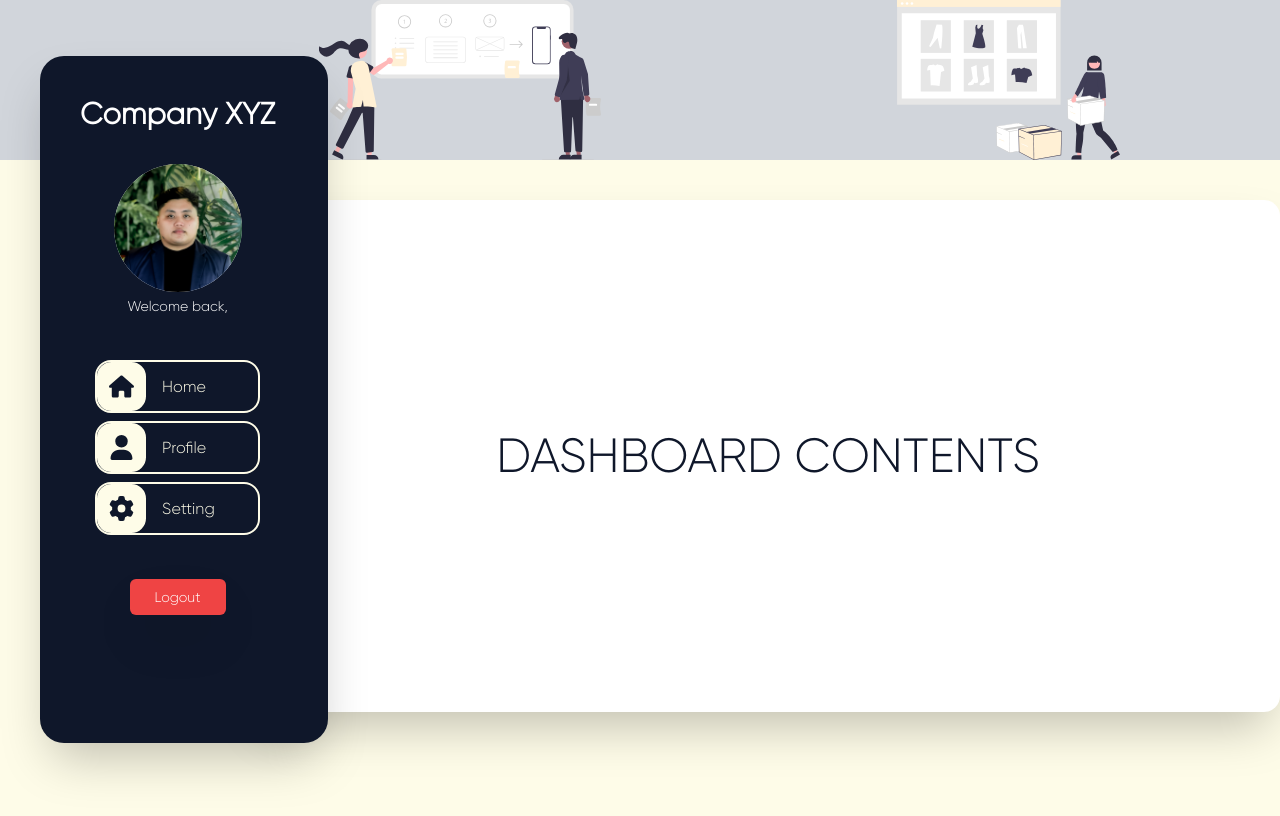
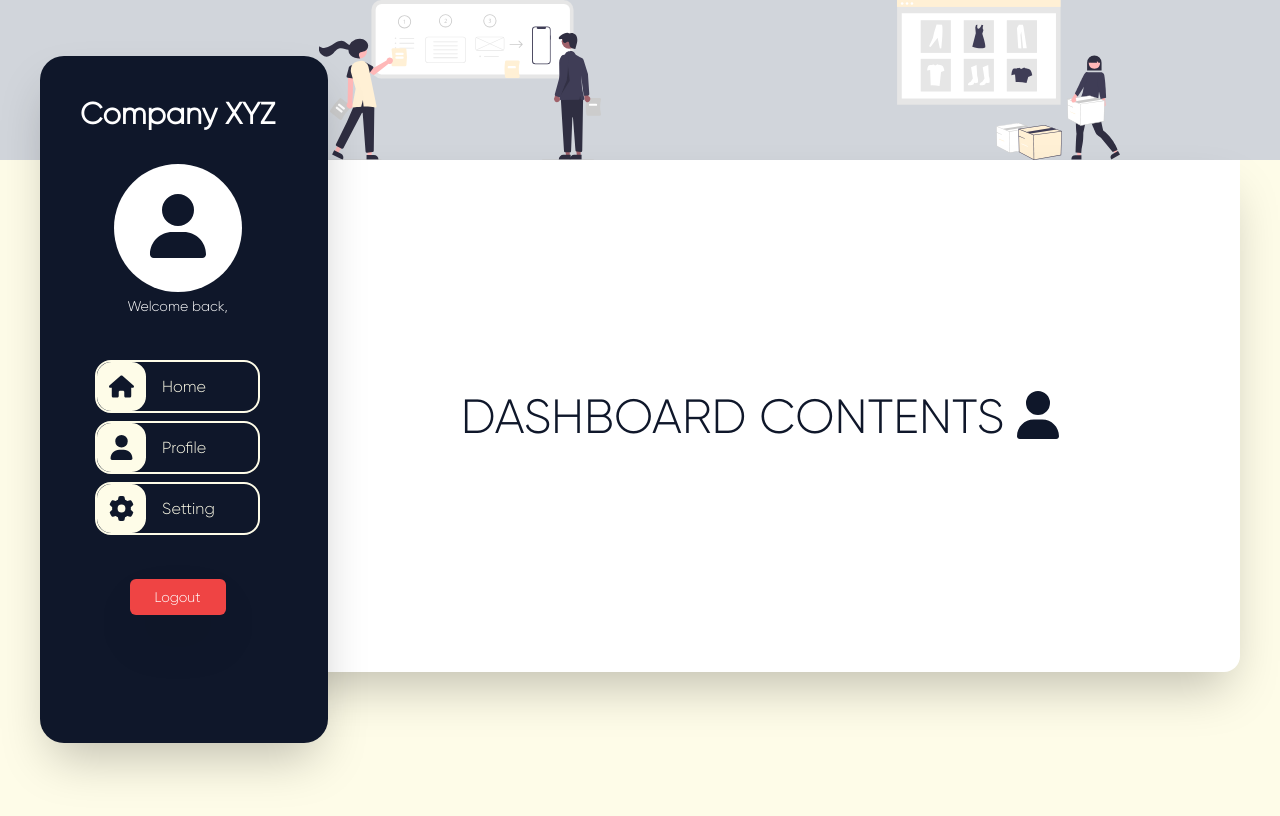
Before and after one commit to PatrickPahunang/FETemp, a React (Create React App) app: page /dashboard/1 in a window 1280 px wide. Shown: the top 816 px of the page. Built offline with nearby package versions, Linux system fonts and the light colour scheme; no server answers; sample sign-in values are in the browser's storage.

Commit message:
media files save to database & directory - 50%

```diff
--- /dev/null
+++ b/src/components/item.jsx
@@ -0,0 +1,23 @@
+import { FontAwesomeIcon } from '@fortawesome/react-fontawesome'
+import { library } from '@fortawesome/fontawesome-svg-core'
+import { faCartShopping } from '@fortawesome/free-solid-svg-icons'
+
+
+library.add(faCartShopping);
+
+
+const Item = ({image,product_name,product_price}) => {
+    <div className='h-80 w-60 shadow-2xl rounded-lg'>
+            <div>
+              <img src={image} alt='Product' className='object-cover rounded-t-lg h-52 w-full object-top' />
+            </div>
+            <div className='text-start flex flex-col px-2'>
+              <span className='font-bold text-xl mt-1'>{product_name}</span>
+              <span className=' text-xl '>{product_price}</span>
+            </div>
+            <button className='transition ease-out duration-300 hover:bg-yellow-50 hover:text-slate-900 text-md h-12 mt-1 rounded-b-lg w-full bg-slate-900 text-yellow-50 text-center flex justify-center items-center'><FontAwesomeIcon icon={faCartShopping} className='h-6 pr-1 '/>Add to Cart</button>
+
+          </div>
+}
+
+export default Item
--- a/src/components/navbar.jsx
+++ b/src/components/navbar.jsx
@@ -39,7 +39,21 @@ return (
         <div className='flex flex-col justify-start items-center h-full pb-32 pt-10' data-aos="fade-right" data-aos-duration="1000" data-aos-delay="500">
           <div className='mb-10 flex justify-center flex-col items-center'>
               <div className='text-3xl mb-8 font-bold'> Company XYZ</div>
-              <div className=' bg-white rounded-full h-32 w-32 object-cover flex justify-center items-center mb-1'> <img src={image} alt="Display" className='object-cover object-top rounded-full h-32 w-32' /> </div>
+
+              <div className='bg-white rounded-full h-32 w-32 object-cover flex justify-center items-center mb-1'>
+                {image ? (
+                  <div>
+                    <img src={image} alt="Display" className='object-cover object-top rounded-full h-32 w-32' />
+                  </div>
+                ) : (
+                  <div>
+                    <FontAwesomeIcon icon={faUser} className='h-16 text-slate-900' />
+                  </div>
+                )}
+              </div>
+
+
+
               <div className='text-sm'>Welcome back,</div>
               <div className=' text-2xl font-bold'>{username}</div>
           </div>
--- a/src/pages/dashboard.jsx
+++ b/src/pages/dashboard.jsx
@@ -2,15 +2,20 @@ import React from 'react';
 import axios from 'axios';
 import '../App.css';
 
-import dp from '../assets/dp.jpg'
+
 import { useEffect , useState } from 'react';
 import Navbar from '../components/navbar';
 import samplesvg from '../assets/webstore.svg'
 import samplesvg2 from '../assets/webstore2.svg'
 import BASE_URL from '../baseurl';
+import { FontAwesomeIcon } from '@fortawesome/react-fontawesome'
+import { library } from '@fortawesome/fontawesome-svg-core'
+import { faUser } from '@fortawesome/free-solid-svg-icons'
 
 
 
+
+library.add(faUser);
 
 
 
@@ -22,7 +27,10 @@ const [userData, setUserData] = useState({
   email: '',
   first_name: '',
   last_name: '',
+  profile_picture:'',
 });
+
+
 
 const pathname = window.location.pathname;
 const parts = pathname.split('/');
@@ -40,13 +48,15 @@ useEffect(() => {
         id: response.data.id,
         email: response.data.email,
         first_name: response.data.first_name,
-        last_name: response.data.last_name
+        last_name: response.data.last_name,
+        profile_picture:response.data.profile_picture,
       }));
 
 
     } catch (error) {
       console.error('Error fetching user data:', error);
     }
+
 
   };
 
@@ -57,13 +67,13 @@ let username = userData.first_name + ' ' + userData.last_name;
 
 console.log(userData);
 
-
   return (
-    <div className='w-screen h-max overflow-y-scroll flex flex-col justify-center items-center bg-yellow-50 text-slate-900'>
+    <div className='w-screen h-max overflow-y-scroll flex flex-col justify-center items-center bg-yellow-50 text-slate-900 overflow-x-hidden '>
 
 
 
-      <Navbar username={username} image={dp} />
+      <Navbar username={username} image={userData.profile_picture} />
+
       <div className='w-screen flex xl:20 h-40 bg-gray-300 xl:px-0 pl-20'>
         <div className='w-screen flex justify-center items-center xl:ml-60'>
           <img src={samplesvg2} alt='samplesvg' className='xl:h-40 h-20'/>
@@ -78,8 +88,16 @@ console.log(userData);
         <div className=' xl:w-1/5 w-0 h-screen '>
           test
         </div>
-        <div className='flex justify-center items-center text-center xl:w-4/5 w-screen xl:h-128 s rounded-2xl bg-white shadow-2xl xl:my-10'>
-          <h1 className='text-5xl' data-aos="fade-down" data-aos-duration="1000">DASHBOARD CONTENTS</h1>
+        <div className='flex justify-center items-center text-center xl:w-4/5 w-screen xl:mx-10 xl:h-128 rounded-b-2xl bg-white shadow-2xl '>
+
+
+
+
+
+
+          <h1 className='text-5xl' data-aos="fade-down" data-aos-duration="1000">DASHBOARD CONTENTS <FontAwesomeIcon icon={faUser} className='text-slate-900' /></h1>
+
+
         </div>
       </div>
 
```
